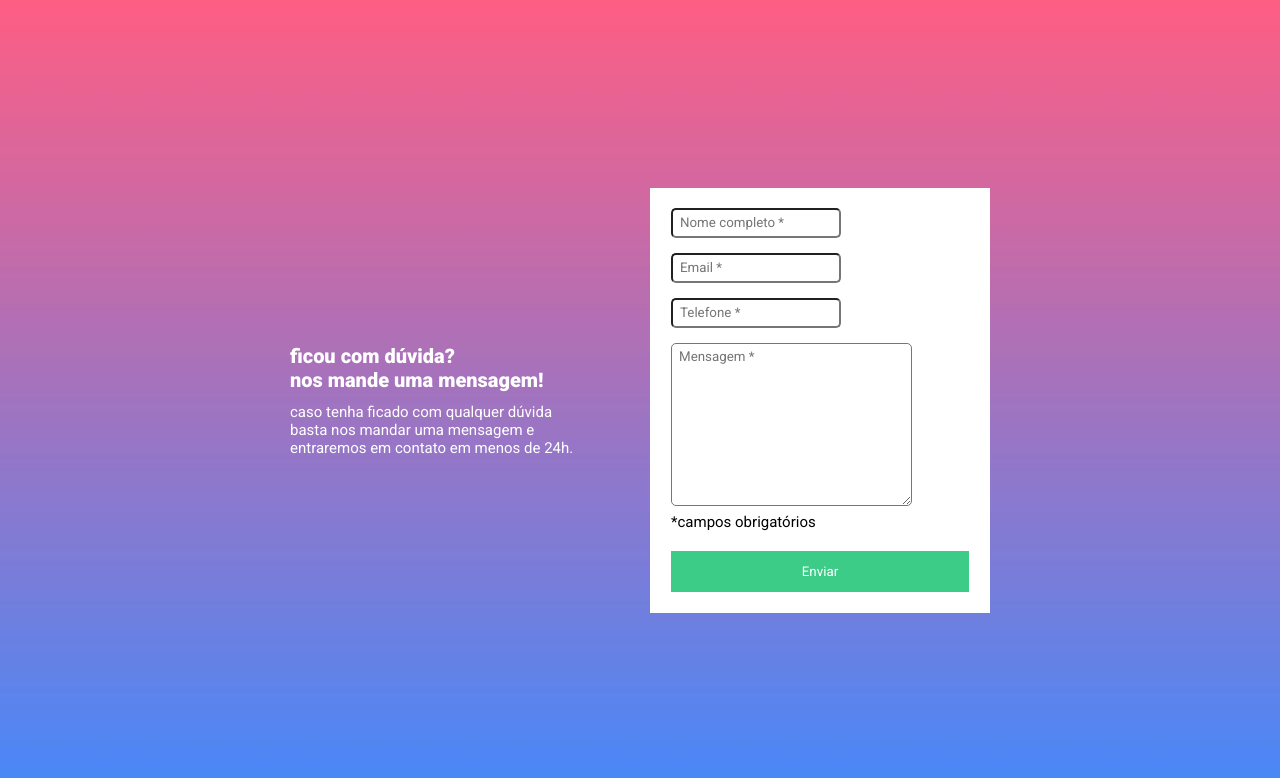
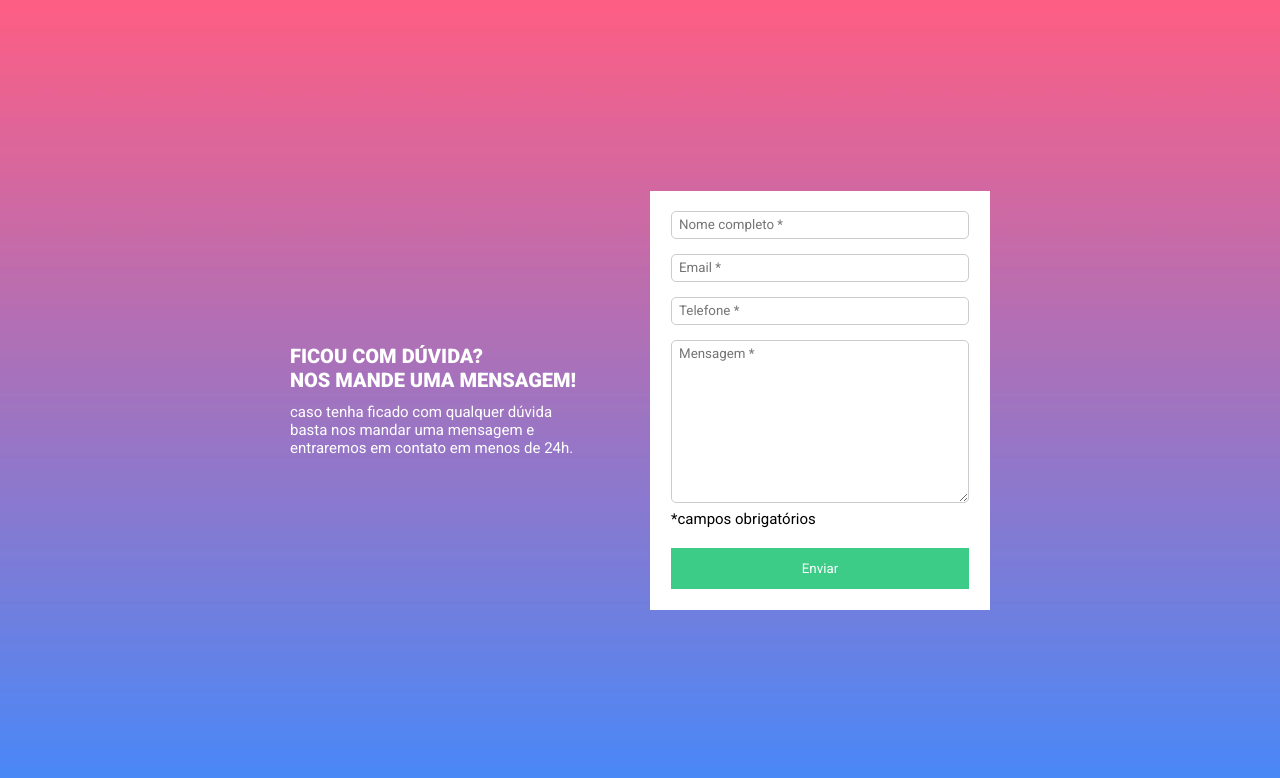
Before and after one commit to Alexjr53/Exercicio-HTML-CSS-JS-intermediario, a plain HTML site: page index.html in a window 1280 px wide. Drawn offline with Linux system fonts and the light colour scheme.

Commit message:
adicionado o uppercase no titulo

```diff
--- a/src/css/style.css
+++ b/src/css/style.css
@@ -17,6 +17,7 @@ main{
 .info .title{
     font-size: 2rem;
     font-weight: 900;
+    text-transform: uppercase;
     margin-bottom: 1.1rem;
 }
 
@@ -31,7 +32,9 @@ main{
 
 .form-container .inputs{
     margin-top: 1.5rem;
+    width: 29.8rem;
     display: block;
+    border: 1px solid #ccc;
     border-radius: 5px;
     padding: 5px 0.7rem 0.6rem;
 }
```
